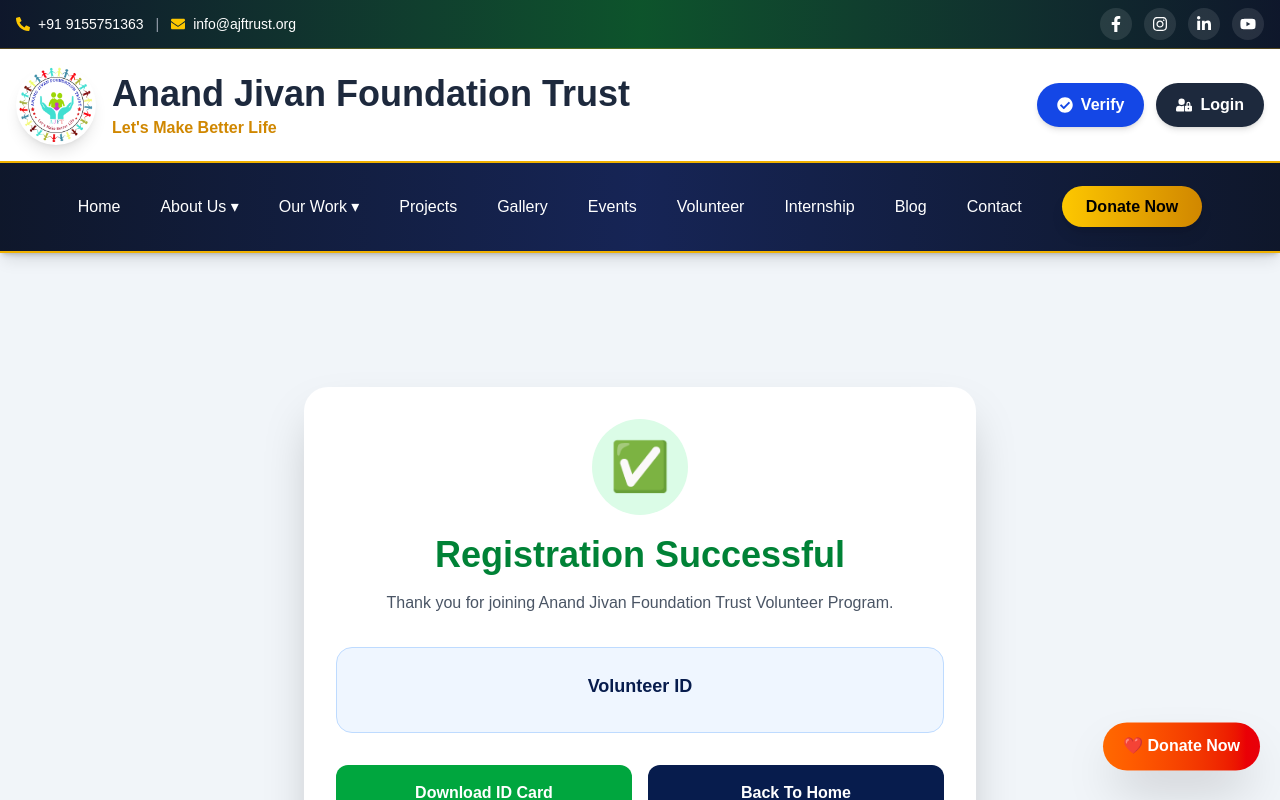
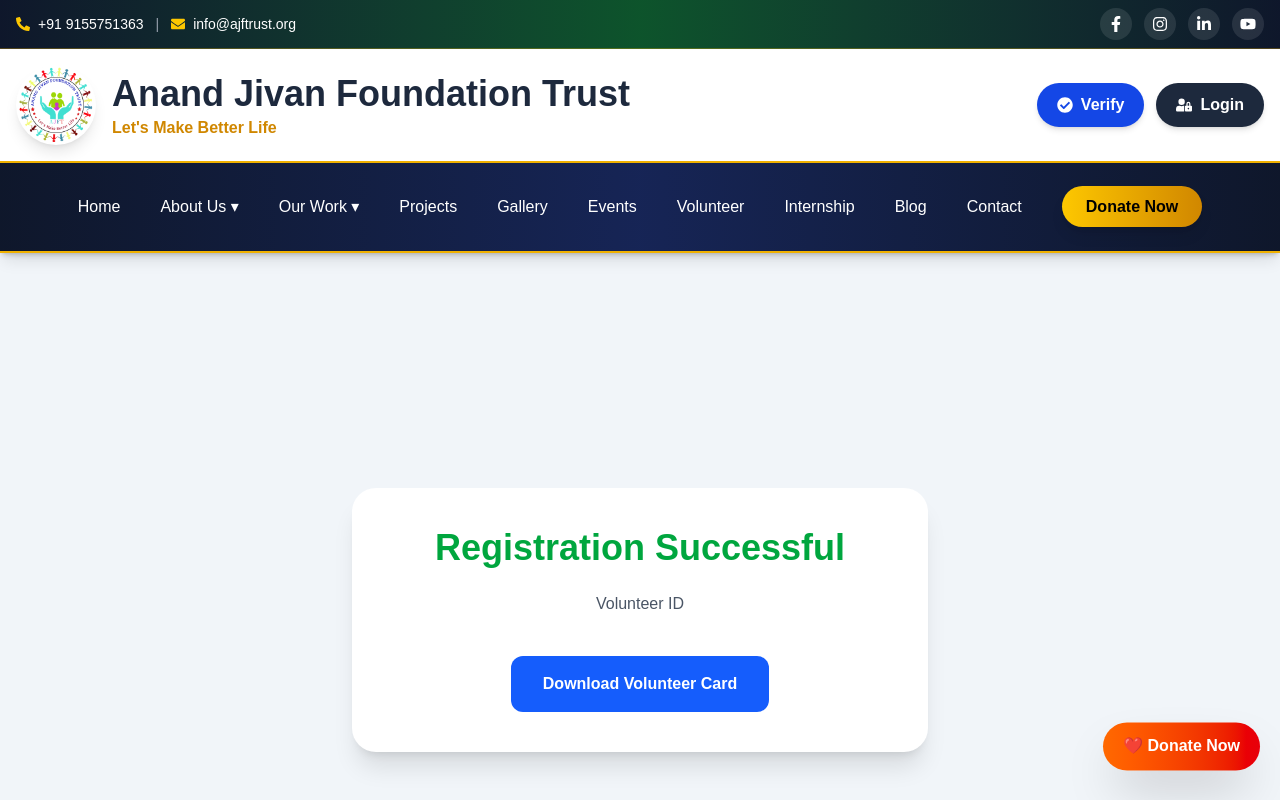
Before and after one commit to AJIVANCX/ajftrust, a Next.js app: page /volunteer/success in a window 1280 px wide. Shown: the top 800 px of the page. Built offline with nearby package versions, Linux system fonts and the light colour scheme.

Commit message:
Fix build and deployment errors

```diff
--- a/src/app/donate/success/page.tsx
+++ b/src/app/donate/success/page.tsx
@@ -1,34 +1,36 @@
 "use client";
 
+import { Suspense } from "react";
 import { useSearchParams } from "next/navigation";
 
-export default function DonationSuccess() {
-  const params = useSearchParams();
+function SuccessContent() {
+  const searchParams = useSearchParams();
 
   const receipt =
-    params.get("receipt");
+    searchParams.get("receipt") || "";
 
   return (
-    <div className="min-h-screen flex items-center justify-center">
+    <div className="min-h-screen bg-slate-100 flex items-center justify-center p-4">
 
-      <div className="bg-white p-10 rounded-3xl shadow-xl text-center">
+      <div className="bg-white p-10 rounded-3xl shadow-xl text-center max-w-xl w-full">
 
         <h1 className="text-4xl font-bold text-green-600">
           Donation Successful
         </h1>
 
-        <p className="mt-4">
+        <p className="mt-6 text-gray-600">
           Receipt Number
         </p>
 
-        <h2 className="text-2xl font-bold">
+        <h2 className="text-2xl font-bold mt-2 break-all">
           {receipt}
         </h2>
 
         <a
           href={`/api/download-receipt?receipt=${receipt}`}
           target="_blank"
-          className="..."
+          rel="noopener noreferrer"
+          className="inline-block mt-8 bg-blue-600 hover:bg-blue-700 text-white px-8 py-4 rounded-xl font-semibold"
         >
           Download Receipt PDF
         </a>
@@ -38,3 +40,17 @@ export default function DonationSuccess() {
     </div>
   );
 }
+
+export default function DonationSuccess() {
+  return (
+    <Suspense
+      fallback={
+        <div className="min-h-screen flex items-center justify-center">
+          Loading...
+        </div>
+      }
+    >
+      <SuccessContent />
+    </Suspense>
+  );
+}
--- a/src/app/volunteer/success/page.tsx
+++ b/src/app/volunteer/success/page.tsx
@@ -1,65 +1,56 @@
 "use client";
 
+import { Suspense } from "react";
 import { useSearchParams } from "next/navigation";
-import Link from "next/link";
 
-export default function VolunteerSuccessPage() {
+function SuccessContent() {
   const searchParams = useSearchParams();
 
   const volunteerId =
-    searchParams.get("id");
+    searchParams.get("id") || "";
 
   return (
-    <main className="min-h-screen bg-slate-100 flex items-center justify-center px-4">
+    <div className="min-h-screen bg-slate-100 flex items-center justify-center p-4">
 
-      <div className="max-w-2xl w-full bg-white rounded-3xl shadow-2xl p-8 text-center">
+      <div className="bg-white p-10 rounded-3xl shadow-xl text-center max-w-xl w-full">
 
-        <div className="w-24 h-24 mx-auto rounded-full bg-green-100 flex items-center justify-center text-5xl">
-          ✅
-        </div>
-
-        <h1 className="text-4xl font-black text-green-700 mt-5">
+        <h1 className="text-4xl font-bold text-green-600">
           Registration Successful
         </h1>
 
-        <p className="mt-4 text-gray-600">
-          Thank you for joining
-          Anand Jivan Foundation Trust
-          Volunteer Program.
+        <p className="mt-6 text-gray-600">
+          Volunteer ID
         </p>
 
-        <div className="mt-8 bg-blue-50 border border-blue-200 rounded-2xl p-6">
+        <h2 className="text-2xl font-bold mt-2 break-all">
+          {volunteerId}
+        </h2>
 
-          <h3 className="font-bold text-lg text-[#071C4D]">
-            Volunteer ID
-          </h3>
-
-          <div className="text-2xl font-black text-blue-900 mt-2">
-            {volunteerId}
-          </div>
-
-        </div>
-
-        <div className="grid md:grid-cols-2 gap-4 mt-8">
-
-          <Link
-            href={`/api/volunteer-card?id=${volunteerId}`}
-            className="bg-green-600 hover:bg-green-700 text-white py-4 rounded-xl font-bold"
-          >
-            Download ID Card
-          </Link>
-
-          <Link
-            href="/"
-            className="bg-[#071C4D] hover:bg-blue-900 text-white py-4 rounded-xl font-bold"
-          >
-            Back To Home
-          </Link>
-
-        </div>
+        <a
+          href={`/api/volunteer-card?id=${volunteerId}`}
+          target="_blank"
+          rel="noopener noreferrer"
+          className="inline-block mt-8 bg-blue-600 hover:bg-blue-700 text-white px-8 py-4 rounded-xl font-semibold"
+        >
+          Download Volunteer Card
+        </a>
 
       </div>
 
-    </main>
+    </div>
   );
 }
+
+export default function VolunteerSuccess() {
+  return (
+    <Suspense
+      fallback={
+        <div className="min-h-screen flex items-center justify-center">
+          Loading...
+        </div>
+      }
+    >
+      <SuccessContent />
+    </Suspense>
+  );
+}
```
